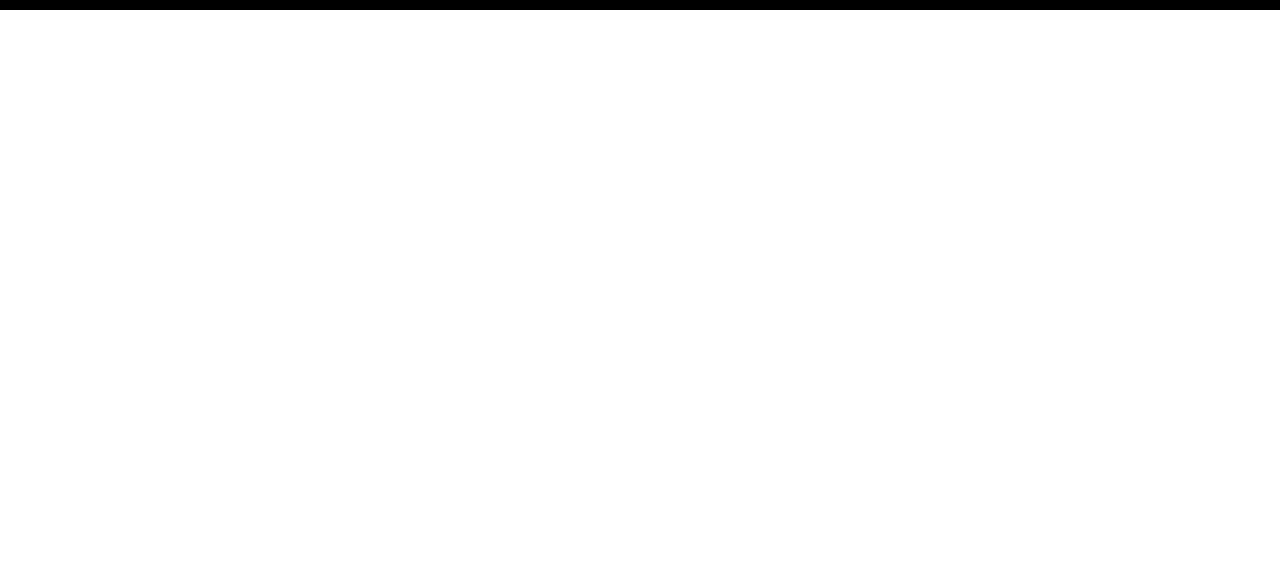
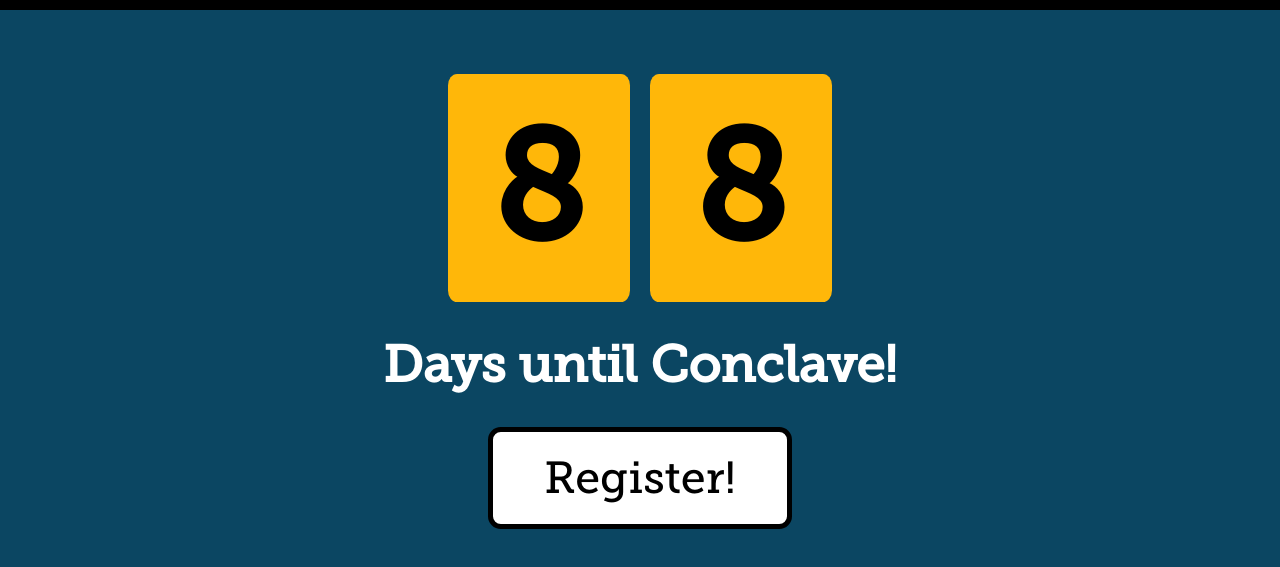
Before and after one commit to SharkFinPro/alaskaclave.com, a Gatsby site: page / in a window 1280 px wide. Shown: the part 1242-1809 px from the top of the page. Before the commit the page ends 1252 px from the top, so only its background shows below. Built offline with nearby package versions, Linux system fonts and the light colour scheme; Gatsby itself is replaced by a stand-in of ours.

Commit message:
add days until counter + register button

```diff
--- /dev/null
+++ b/src/components/daysUntil.js
@@ -0,0 +1,21 @@
+import React from "react";
+import { Link } from "gatsby";
+import * as daysUntilStyles from "../css/daysUntil.module.css";
+
+export default function DaysUntil() {
+    const todaysDate = new Date();
+    const conclavesDate = new Date("08/11/2023");
+    const timeDifference = conclavesDate.getTime() - todaysDate.getTime();
+    const daysBetween = Math.ceil(timeDifference / (1000 * 3600 * 24));
+
+    return (
+        <section className={daysUntilStyles.daysUntil}>
+            <div className={daysUntilStyles.daysCounter}>
+                <h1>{~~(daysBetween / 10)}</h1>
+                <h1>{~~(daysBetween % 10)}</h1>
+            </div>
+            <h1>Days until Conclave!</h1>
+            <Link to={"https://registration.oa-bsa.org/Event/1198"} target={"_blank"} className={daysUntilStyles.registerButton}>Register!</Link>
+        </section>
+    );
+}
--- /dev/null
+++ b/src/css/daysUntil.module.css
@@ -0,0 +1,72 @@
+.daysUntil {
+    background: #0B4662;
+    display: grid;
+    grid-template-columns: 1fr;
+    place-items: center;
+    grid-column: 1 / -1;
+}
+
+.daysCounter {
+    width: 50%;
+    display: grid;
+    grid-template-columns: 1fr 1fr;
+    column-gap: 5%;
+    padding-inline: 10%;
+    padding-top: 5%;
+    box-sizing: border-box;
+}
+
+.daysCounter * {
+    aspect-ratio: 1 / 1.25;
+    font-size: 12vw;
+    margin: 0;
+    display: grid;
+    place-items: center;
+    background: #ffb709;
+    border-radius: 5%;
+}
+
+.daysUntil > h1 {
+    font-size: 4vw;
+    color: #FFFFFF;
+    margin: 0;
+    padding-block: 2.5%;
+}
+
+.registerButton {
+    font-size: 3.5vw;
+    text-decoration: none;
+    box-sizing: border-box;
+    padding-block: 1.5%;
+    margin-bottom: 5%;
+    padding-inline: 4%;
+    border: 5px solid black;
+    border-radius: 1vw;
+    background: #FFFFFF;
+    color: #000000;
+}
+
+.registerButton:hover {
+    background: #dcdcdc;
+}
+
+@media (max-width: 1000px) {
+    .daysCounter {
+        padding-inline: 1%;
+        width: 70%;
+    }
+
+    .daysCounter * {
+        font-size: 22vw;
+    }
+
+    .daysUntil > h1 {
+        font-size: 8vw;
+    }
+
+    .registerButton {
+        font-size: 7vw;
+        padding-inline: 6%;
+        padding-block: 3%;
+    }
+}
--- a/src/css/index.module.css
+++ b/src/css/index.module.css
@@ -63,7 +63,7 @@ header > * {
     object-fit: cover;
 }
 
-@media (max-width: 750px) {
+@media (max-width: 1000px) {
     .headerContent {
         font-size: 8vw;
     }
--- a/src/pages/index.js
+++ b/src/pages/index.js
@@ -1,6 +1,7 @@
 import React from "react";
 import SEO from "../components/seo";
 import { StaticImage } from "gatsby-plugin-image";
+import DaysUntil from "../components/daysUntil";
 import "../css/global.css";
 import * as indexStyles from "../css/index.module.css";
 
@@ -38,6 +39,7 @@ const Index = () => {
                     <StaticImage className={indexStyles.introLogo} src={"../../static/images/logoYellow.png"} alt={"Expedition Fairbanks Logo"} placeholder={"blurred"} />
                 </div>
             </section>
+            <DaysUntil />
         </div>
     );
 };
```
